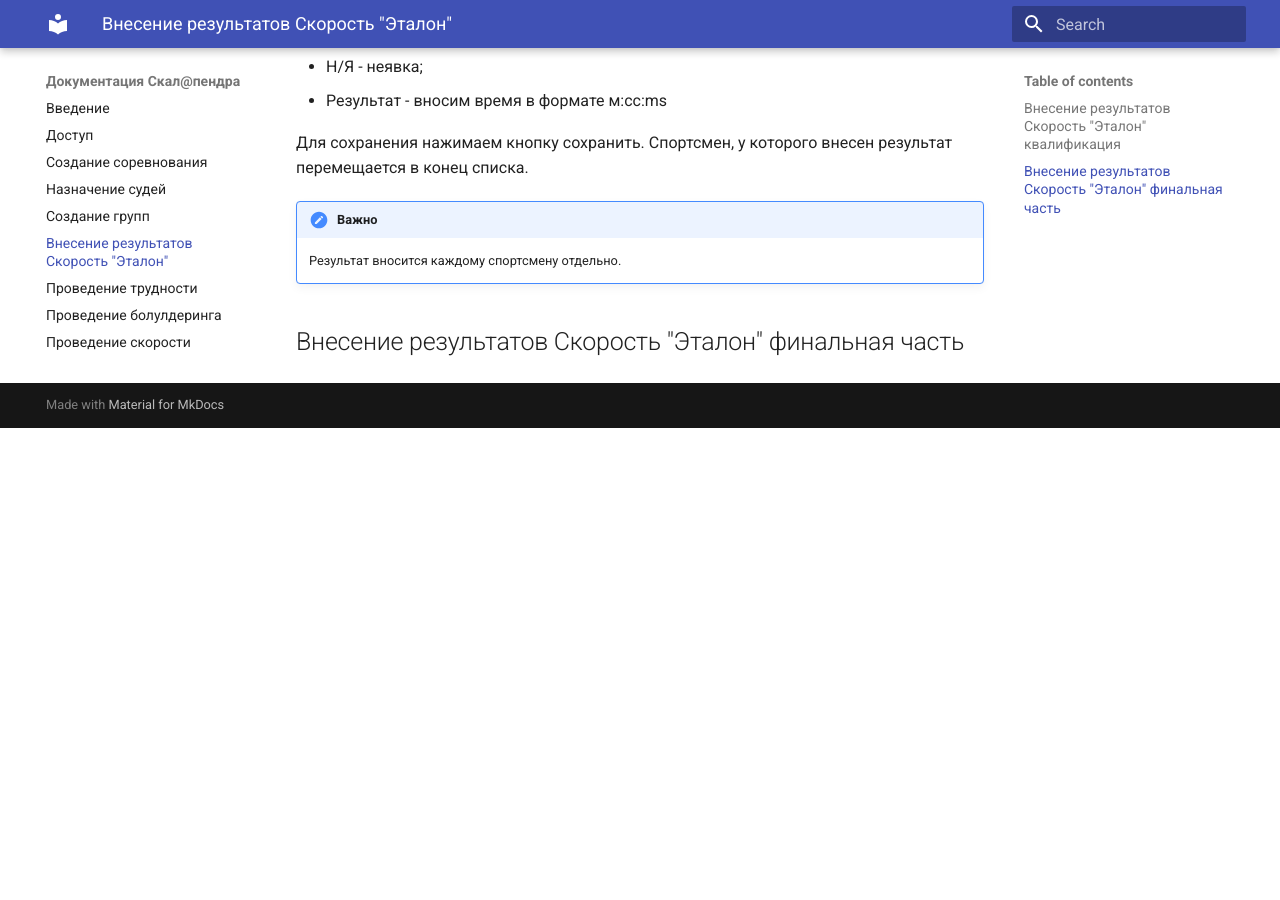
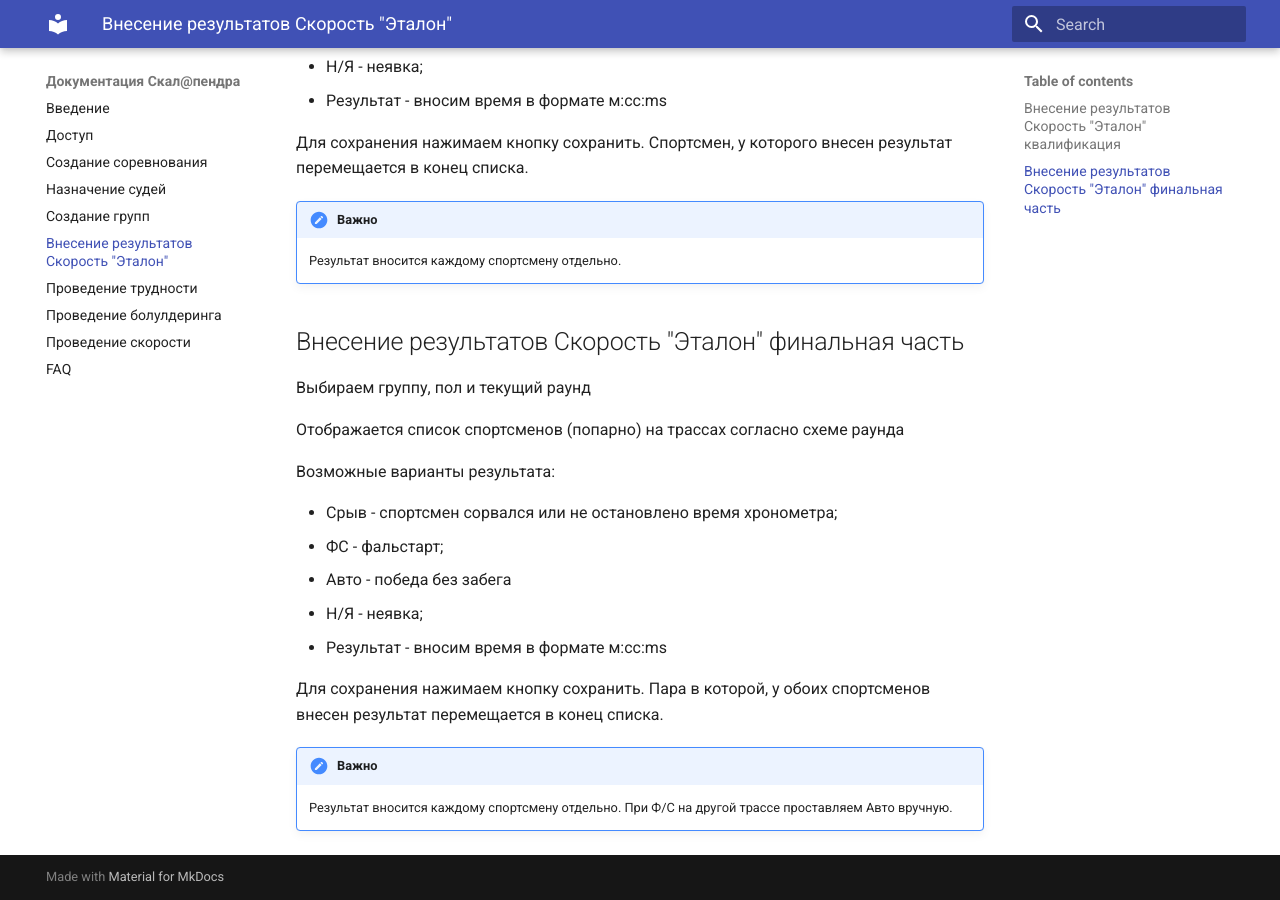
Before and after one commit to alptur/scaladocs, an MkDocs documentation site: the page built from docs/speed_at_res_add_q.md, in a window 1280 px wide and 900 px high, scrolled down 929 px. Built offline with MkDocs 1.6.1 and Material for MkDocs 9.7.7, drawn with Linux system fonts in a browser that asks for light colours; before the commit the page ends 1357 px from its top, so only the background shows below that.

Commit message:
speed at

```diff
--- a/docs/speed_at_res_add_q.md
+++ b/docs/speed_at_res_add_q.md
@@ -23,7 +23,23 @@
 !!! note "Важно"
     Результат вносится каждому спортсмену отдельно.
 
+## Внесение результатов Скорость "Эталон" финальная часть
 
+Выбираем группу, пол и текущий раунд
 
+Отображается список спортсменов (попарно) на трассах согласно схеме раунда
 
-## Внесение результатов Скорость "Эталон" финальная часть
+Возможные варианты результата:
+
+* Срыв - спортсмен сорвался или не остановлено время хронометра;
+* ФС - фальстарт;
+* Авто - победа без забега
+* Н/Я - неявка;
+* Результат - вносим время в формате м:cc:ms
+
+Для сохранения нажимаем кнопку сохранить. Пара в которой, у обоих спортсменов внесен результат
+перемещается в конец списка.
+
+!!! note "Важно"
+    Результат вносится каждому спортсмену отдельно. При Ф/С на другой трассе проставляем
+    Авто вручную.
```
